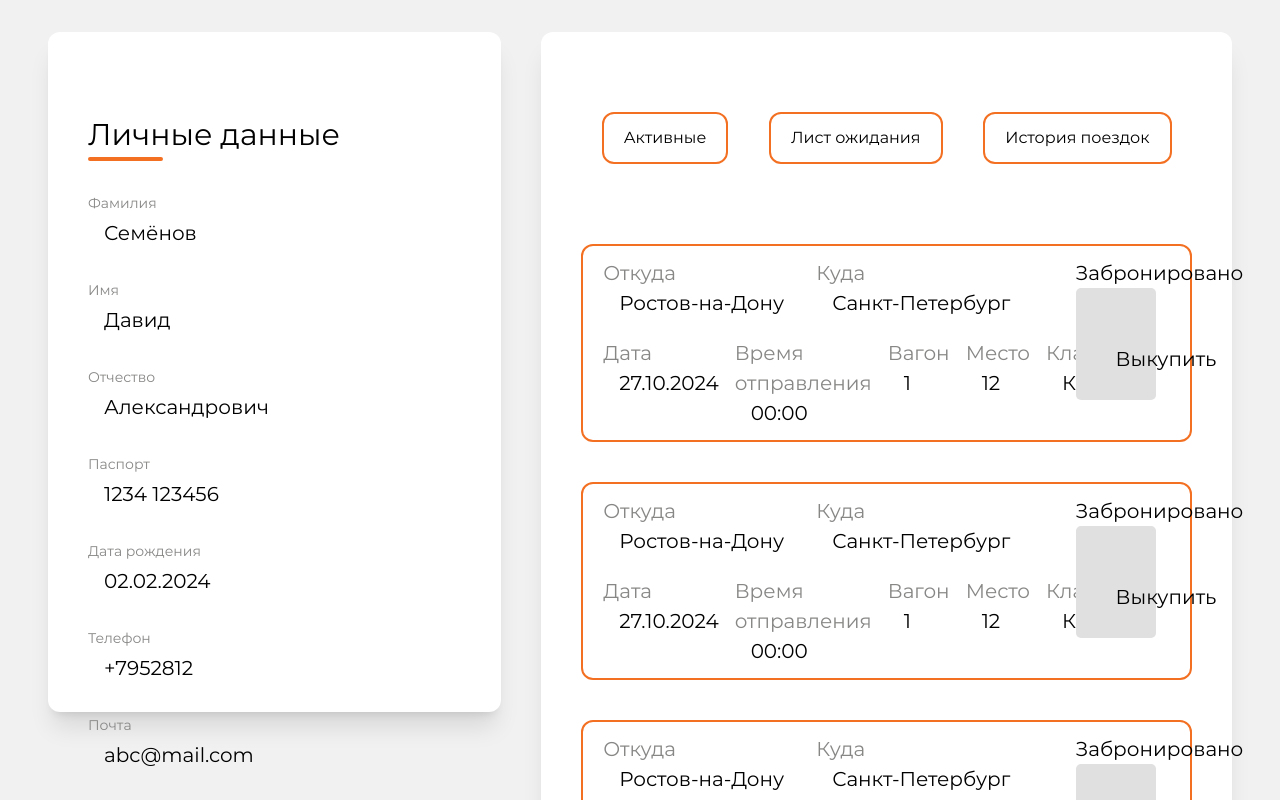
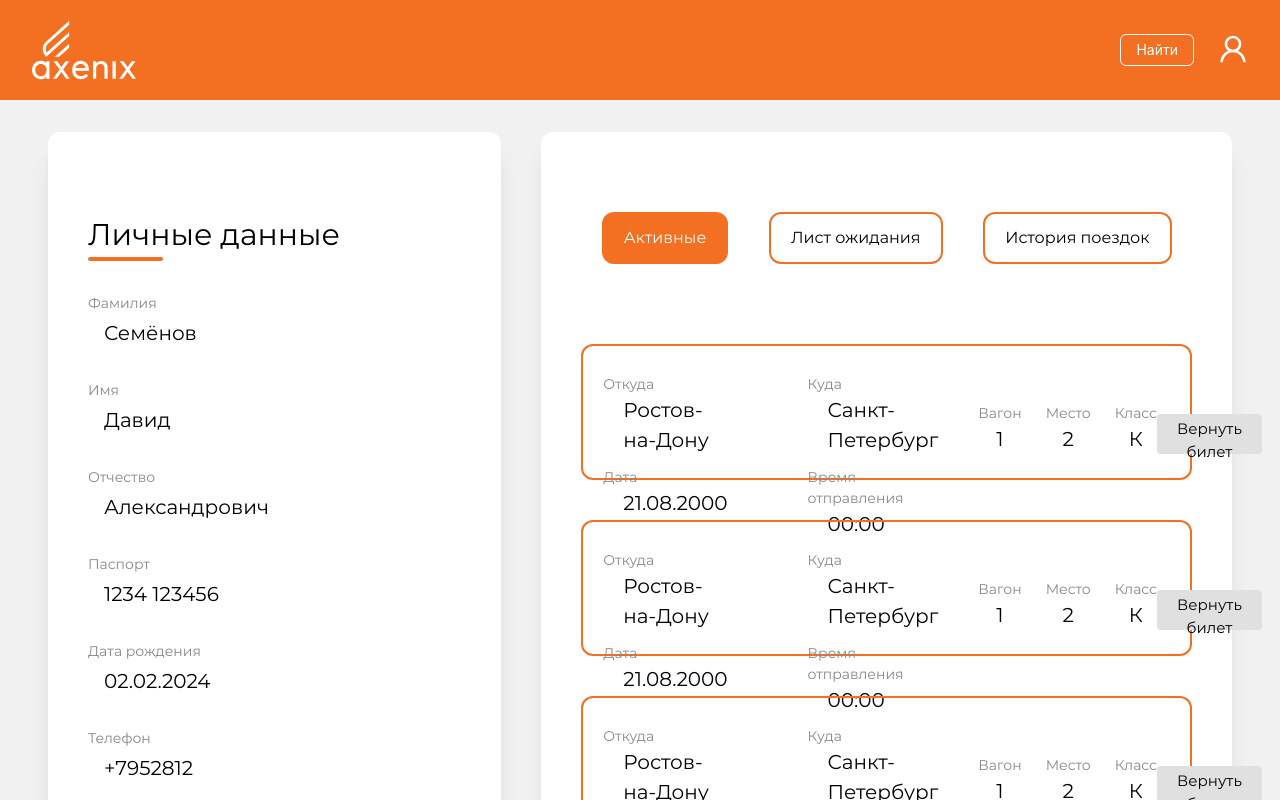
Before and after one commit to ArmJav/axenix, a Vue app: page /cabinet in a window 1280 px wide. Shown: the top 800 px of the page. Built offline with nearby package versions, Linux system fonts and the light colour scheme.

Commit message:
fix: create tickets in cabinet and update user info skeleton

```diff
--- a/src/components/CabinetComponent/PersonalData.vue
+++ b/src/components/CabinetComponent/PersonalData.vue
@@ -2,15 +2,24 @@
 
 import PlaceInfo from "@/components/CabinetComponent/ui/PlaceInfo.vue";
 import {ref} from "vue"
-import Ticket from "@/widgets/Ticket.vue";
+import Ticket from "@/widget/Ticket/Ticket.vue";
+import { Header } from '@/widget/Header';
 
 const props = defineProps({
   userInfo: Object
 })
+
+const buttons = ['Активные', 'Лист ожидания', 'История поездок']
 const editInfo = ref(false)
+let activeButton = ref(0)
+
+function toggleButton(index: number) {
+  activeButton.value = index;
+}
 </script>
 
 <template>
+  <Header />
   <div class="flex gap-10 px-12 py-8">
     <div class="bg-white w-5/12 h-[85vh] p-10 rounded-xl flex flex-col gap-8 shadow-xl">
       <div class="flex flex-col mt-10">
@@ -21,8 +30,8 @@ const editInfo = ref(false)
         <PlaceInfo :title=user.title :body=user.body :disabled="!editInfo"/>
       </div>
       <div class="flex justify-end">
-        <button class="w-[200px] h-[60px] text-white text-[20px] rounded-[10px] mt-4"
-                :class="{'bg-button-green': editInfo, 'bg-main-orange': !editInfo}"
+        <button class="w-[200px] h-[60px] text-white text-[20px] rounded-[10px] mt-4 transition-colors duration-600 ease-in-out"
+                :class="{'bg-button-green  hover:text-black hover:bg-white hover:border-2 hover:border-button-green': editInfo, 'bg-main-orange hover:text-black hover:bg-white hover:border-2 hover:border-main-orange': !editInfo}"
                 @click="editInfo = !editInfo">
           {{ !editInfo ? "Изменить" : "Сохранить" }}
         </button>
@@ -32,22 +41,21 @@ const editInfo = ref(false)
     <div class="bg-white w-7/12 h-8/10 p-10 flex flex-col gap-5 rounded-xl shadow-xl">
       <div class="flex flex-col gap-20 mt-10">
         <div class="flex justify-around">
-          <button class="px-5 py-3 border-2 border-main-orange rounded-xl">Активные</button>
-          <button class="px-5 py-3 border-2 border-main-orange rounded-xl">Лист ожидания</button>
-          <button class="px-5 py-3 border-2 border-main-orange rounded-xl">История поездок</button>
+          <button
+              v-for="(btn, index) in buttons"
+              :key="index"
+              class="px-5 py-3 border-2 border-main-orange rounded-xl hover:text-white hover:bg-main-orange transition-colors duration-600 ease-in-out"
+              :class="{ 'bg-main-orange text-white': index === activeButton,  }"
+              @click="toggleButton(index)">{{ btn }}</button>
         </div>
 
-        <div class="flex flex-col gap-10">
-          <Ticket/>
-          <Ticket/>
-          <Ticket/>
+        <div class="flex flex-col gap-10 scroll-y">
+          <Ticket :isActive="activeButton === 0" :isWaiting="activeButton === 1"/>
+          <Ticket :isActive="activeButton === 0" :isWaiting="activeButton === 1"/>
+          <Ticket :isActive="activeButton === 0" :isWaiting="activeButton === 1"/>
         </div>
       </div>
     </div>
 
   </div>
 </template>
-
-<style scoped>
-
-</style>
--- a/src/features/InCardBody/ui/InCardBody.vue
+++ b/src/features/InCardBody/ui/InCardBody.vue
@@ -11,9 +11,9 @@ defineProps<Props>()
 
 </script>
 <template>
-    <div class="flex flex-col gap-2">
+    <div class="flex flex-col gap-3">
         <div v-if="lable_one" class="flex flex-col">
-            <p class="text-[12px]">
+            <p class="text-[14px] text-light-grey-text w-fit">
                 {{ lable_one }}
             </p>
             <p class="pl-5">
@@ -21,7 +21,7 @@ defineProps<Props>()
             </p>
         </div>
         <div v-if="lable_two" class="flex flex-col">
-            <p class="text-[12px]">
+            <p class="text-[14px] text-light-grey-text">
                 {{ lable_two }}
             </p>
             <p class="pl-5">
--- a/src/widget/Header/ui/Header.vue
+++ b/src/widget/Header/ui/Header.vue
@@ -5,11 +5,11 @@ import { router } from '@/router'
 </script>
 
 <template>
-    <div class="h-[100px] w-full flex justify-between bg-yellow px-8 py-5 items-center">
-        <img :src="logo" alt="logo" class="h-full">
+    <div class="h-[100px] w-full flex justify-between bg-main-orange px-8 py-5 items-center">
+        <img :src="logo" alt="logo" class="h-full cursor-pointer" @click="router.push('/')">
         <div class="flex gap-6">
             <a-button ghost>Найти</a-button>
-            <user-outlined class="text-[30px] text-white" @click="router.push('/')"/>
+            <user-outlined class="text-[30px] text-white" @click="router.push('/cabinet')"/>
         </div>
     </div>
 </template>
--- /dev/null
+++ b/src/widget/Ticket/Ticket.vue
@@ -0,0 +1,50 @@
+<script setup lang="ts">
+import {InCardBody} from "@/features/InCardBody";
+
+const props = defineProps({
+  isActive: Boolean,
+  isWaiting: Boolean,
+  ticketInfo: Object
+})
+</script>
+
+<template>
+  <div class="flex w-full h-[17vh] text-[20px] border-2 border-main-orange rounded-xl px-5 py-3">
+    <div class="flex gap-10">
+      <div class="flex gap-20 mt-4">
+        <InCardBody lable_one="Откуда" lable_two="Дата" content_one="Ростов-на-Дону" content_two="21.08.2000"/>
+        <InCardBody lable_one="Куда" lable_two="Время отправления" content_one="Санкт-Петербург" content_two="00:00"/>
+      </div>
+
+      <div class="flex gap-6 items-end mb-3">
+        <div class="flex flex-col items-center">
+          <p class="text-light-grey-text text-[14px]">Вагон</p>
+          <p>1</p>
+        </div>
+
+        <div class="flex flex-col items-center">
+          <p class="text-light-grey-text text-[14px]">Место</p>
+          <p>2</p>
+        </div>
+
+        <div class="flex flex-col items-center">
+          <p class="text-light-grey-text text-[14px]">Класс</p>
+          <p>К</p>
+        </div>
+      </div>
+    </div>
+
+    <div v-show="isActive || isWaiting" class="w-1/4 flex items-end justify-end mb-3">
+      <button v-show="isActive" class="bg-light-grey-button h-[40px] py-1 px-5 rounded bottom-0 text-[15px]">Вернуть билет</button>
+
+      <div v-show="isWaiting" class="flex flex-col h-full justify-between items-end">
+        <div class="text-[20px]">Забронировано</div>
+        <button class="bg-light-grey-button w-fit h-[40px] py-1 px-5 rounded bottom-0 text-[15px] right-0">Выкупить</button>
+      </div>
+    </div>
+  </div>
+</template>
+
+<style scoped>
+
+</style>
--- a/src/widgets/Ticket.vue
+++ /dev/null
@@ -1,56 +0,0 @@
-<script setup lang="ts">
-const props = defineProps({
-  isActive: Boolean,
-  isWaiting: Boolean,
-  ticketInfo: Object
-})
-
-let isActive = false
-let isWaiting = true
-</script>
-
-<template>
-  <div class="flex w-full text-[20px] border-2 border-main-orange rounded-xl px-5 py-3">
-    <div class="flex flex-col gap-5 justify-between w-5/6">
-      <div class="flex gap-4 gap-x-8">
-        <div>
-          <p class="text-light-grey-text">Откуда</p>
-          <p class="pl-4">Ростов-на-Дону</p>
-        </div>
-
-        <div>
-          <p class="text-light-grey-text">Куда</p>
-          <p class="pl-4">Санкт-Петербург</p>
-        </div>
-      </div>
-
-      <div class="flex gap-4  w-full justify-between">
-        <div><p class="text-light-grey-text">Дата</p>
-          <p class="pl-4">27.10.2024</p></div>
-        <div><p class="text-light-grey-text">Время отправления</p>
-          <p class="pl-4">00:00</p></div>
-        <div><p class="text-light-grey-text">Вагон</p>
-          <p class="pl-4">1</p></div>
-        <div><p class="text-light-grey-text">Место</p>
-          <p class="pl-4">12</p></div>
-        <div><p class="text-light-grey-text">Класс</p>
-          <p class="pl-4">К</p></div>
-      </div>
-    </div>
-
-    <div v-show="isActive || isWaiting">
-      <div v-show="isActive">
-        <button class="px-10 py-14 bg-light-grey-button rounded-[5px]">Вернуть билет</button>
-      </div>
-
-      <div v-show="isWaiting">
-        <div class="text-[20px]">Забронировано</div>
-        <button class="px-10 py-14 bg-light-grey-button rounded-[5px] w-0 h-0">Выкупить</button>
-      </div>
-    </div>
-  </div>
-</template>
-
-<style scoped>
-
-</style>
--- a/tailwind.config.js
+++ b/tailwind.config.js
@@ -11,6 +11,13 @@ export default {
         'light-grey-text': '#878786',
         'button-green': '#5EA350',
         'light-grey-button': '#E0E0E0',
+        'figma-green': '#108A00',
+        'light-green': '#D5E0D5',
+        'text': '#001E00',
+        'figma-purple': '#6F89F0',
+        'figma-grey': '#878786',
+        'yellow': '#F37022',
+        'pixso-grey': '#E0E0E0'
       },
       screens: {
         tablet: '768px',
```
